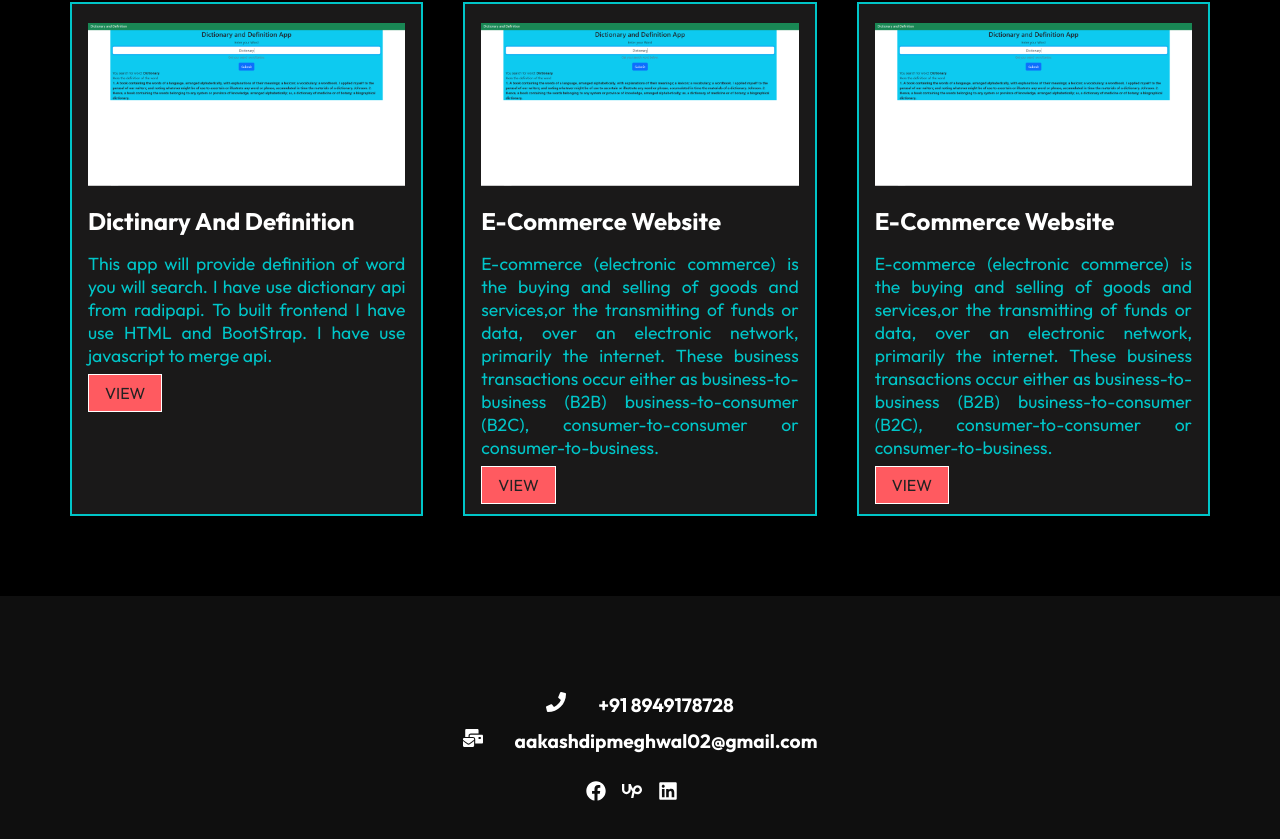
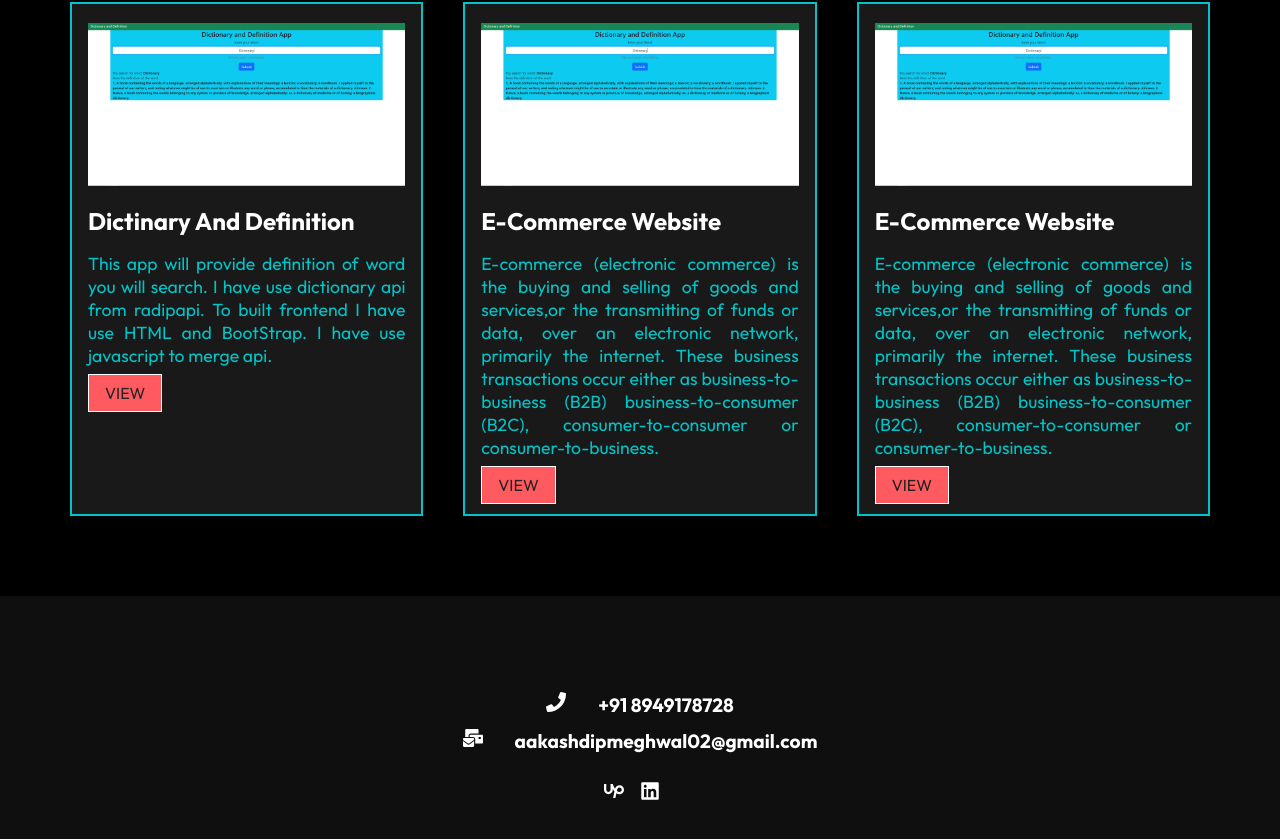
Before and after one commit to Aakasdeep02/aakashdipprotfolio, a React (Create React App) app: page / in a window 1280 px wide. Shown: the part 934-1773 px from the top of the page. Built offline with nearby package versions, Linux system fonts and the light colour scheme; a web font is replaced by a local one.

Commit message:
changes in footer

```diff
--- a/src/components/Footer.js
+++ b/src/components/Footer.js
@@ -1,7 +1,7 @@
 import "./FooterStyle.css";
 
 import React from 'react'
-import { FaPhone, FaMailBulk, FaFacebook, FaLinkedin, FaTwitter } from "react-icons/fa";
+import { FaPhone, FaMailBulk, FaLinkedin } from "react-icons/fa";
 import { SiUpwork } from "react-icons/si";
 import { NavLink } from "react-router-dom";
 
@@ -24,13 +24,7 @@ const Footer = () => {
             aakashdipmeghwal02@gmail.com </h4>
         </div>
         <div className="social">
-          <NavLink to="url.com">
-            <FaFacebook size={20} style={{
-              color: "#fff",
-              marginRight: "1rem"
-            }} />
-          </NavLink>
-          <a href="url.com">
+          <a href="https://www.upwork.com/freelancers/~01d54dbb420136beef">
             <SiUpwork size={20} style={{
               color: "#fff",
               marginRight: "1rem"
```
